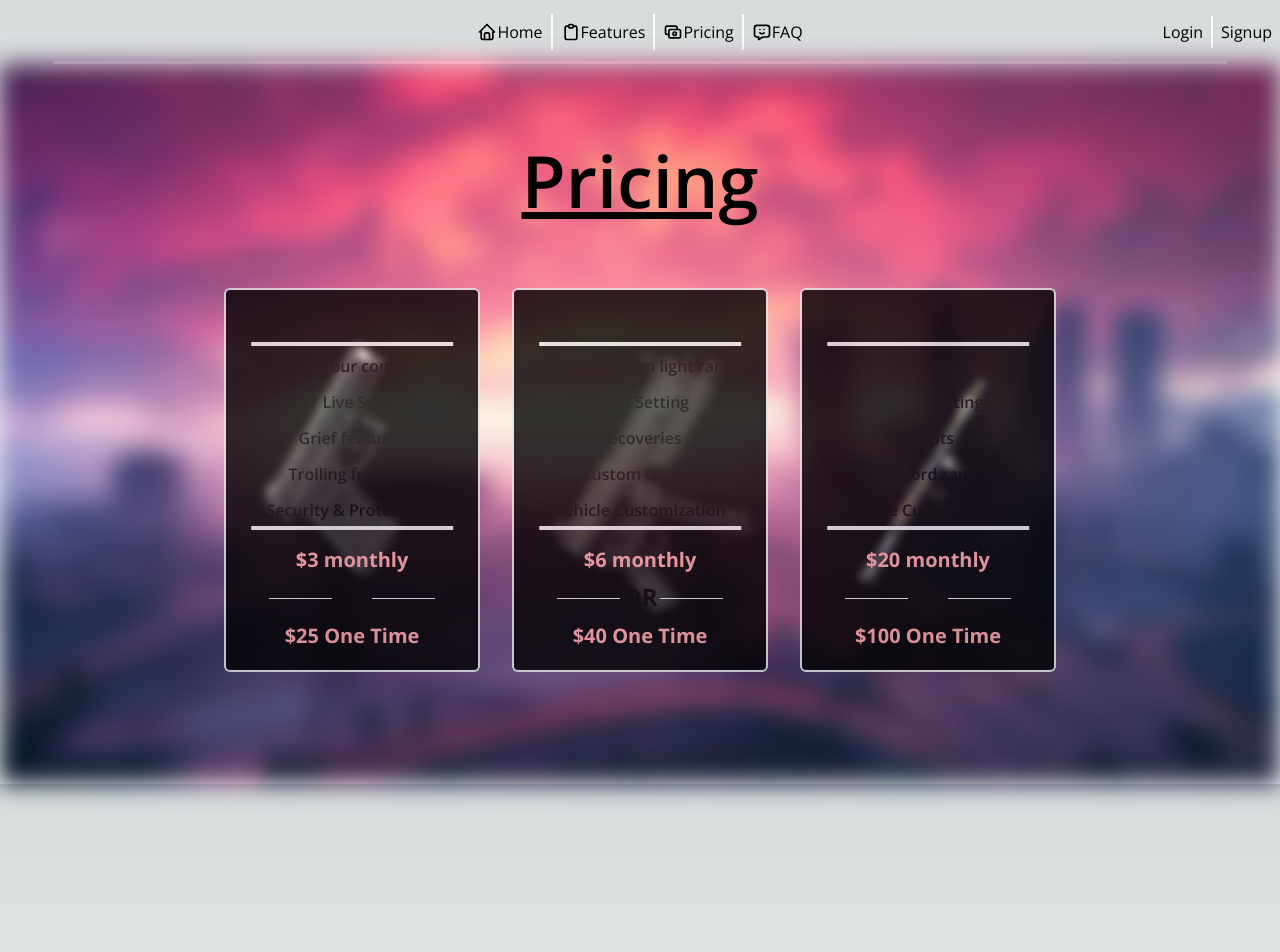
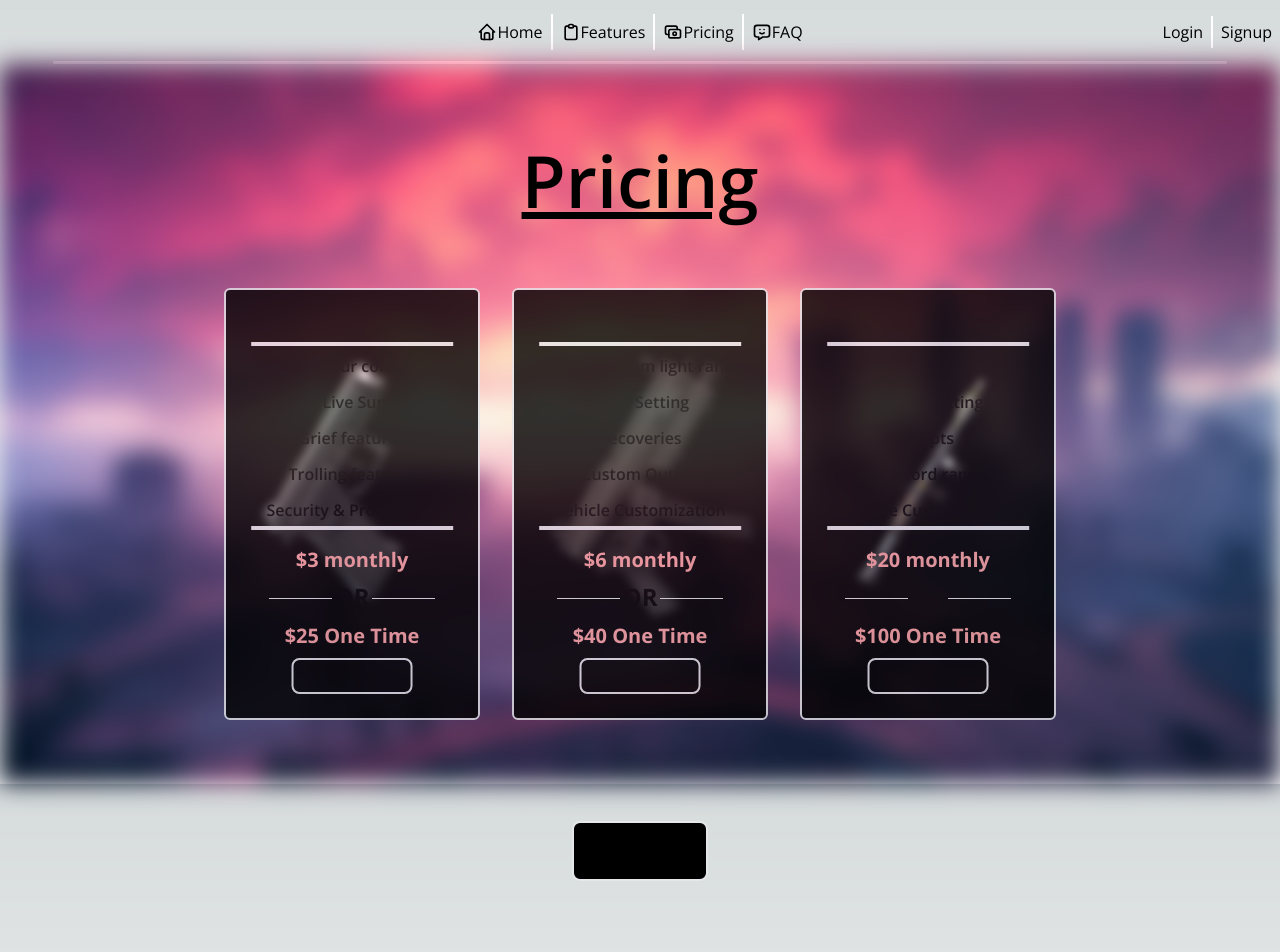
Before and after one commit to Epic-Oreo/super-intro, a Next.js app: page /pricing in a window 1280 px wide. Shown: the top 952 px of the page. Built offline with nearby package versions, Linux system fonts and the light colour scheme.

Commit message:
Added some buttons

```diff
--- a/src/pages/pricing.jsx
+++ b/src/pages/pricing.jsx
@@ -1,5 +1,6 @@
 import Header from "@/components/header/betterHeader"
 import Image from "next/image"
+import Link from "next/link"
 
 const Pricing = () => {
     return(
@@ -9,9 +10,9 @@ const Pricing = () => {
             {/* payment plans */}
             <div className="flex w-full h-full gap-8 mt-12 justify-center absolute top-60 left-0">
 
-                <div className="rounded-md relative w-64 h-96 border-2 bg-black opacity-80 cursor-pointer duration-200 hover:scale-[101%]">
-                    <div className="h-full w-full absolute top-[18rem] left-[10rem] -translate-x-1/2 -translate-y-1/2 -z-10">
-                        <Image src={"/pistol.webp"} width={200} height={200} alt="Still blind" className="w-4/5 h-3/8 -rotate-[60deg] blur-sm"/>
+                <div className="rounded-md relative w-64 h-[27rem] border-2 bg-black opacity-80 duration-200 hover:scale-[101%]">
+                    <div className="h-1/2 w-full absolute top-[14rem] left-[10rem] -translate-x-1/2 -translate-y-1/2 -z-10">
+                        <Image src={"/pistol.webp"} width={200} height={200} alt="Still blind" className="w-[12.8rem] h-36 -rotate-[60deg] blur-sm"/>
                     </div>
                     <div className="h-full w-full">
                         <h1 className="text-center text-3xl mt-3 font-semibold">Light</h1>
@@ -30,12 +31,13 @@ const Pricing = () => {
                         <hr className="mt-6 border-1 w-1/4 absolute left-[9.1rem]"></hr>
                         <h1 className="font-bold text-2xl absolute mt-8 left-1/2 top-[16.2rem] -translate-x-1/2">OR</h1>
                         <h1 className="text-center mt-12 font-bold text-xl text-red-300">$25 One Time</h1>
+                        <button className="absolute left-1/2 -translate-x-1/2 border-2 mt-2 p-1 px-6 rounded-lg hover:bg-white hover:text-black cursor-pointer duration-200">Purchase</button>
                     </div>
 
                 </div>
-                <div className="rounded-md relative w-64 h-96 border-2 bg-black opacity-80 cursor-pointer duration-200 hover:scale-[101%]">
-                    <div className="h-full w-full absolute top-[18rem] left-[10rem] -translate-x-1/2 -translate-y-1/2 -z-10">
-                        <Image src={"/biggergun.webp"} width={200} height={200} alt="Still blind" className="blur-sm w-full h-1/2 transform -scale-x-100 -rotate-[60deg]"/>
+                <div className="rounded-md relative w-64 h-[27rem] border-2 bg-black opacity-80 cursor-pointer duration-200 hover:scale-[101%]">
+                    <div className="h-1/2 w-full absolute top-[13rem] left-[10rem] -translate-x-1/2 -translate-y-1/2 -z-10">
+                        <Image src={"/biggergun.webp"} width={200} height={200} alt="Still blind" className="blur-sm w-64 h-48 transform -scale-x-100 -rotate-[60deg]"/>
                     </div>
                     <div className="h-full w-full">
                         <h1 className="text-center text-3xl mt-3 font-semibold">Medium</h1>
@@ -54,10 +56,11 @@ const Pricing = () => {
                         <hr className="mt-6 border-1 w-1/4 absolute left-[9.1rem]"></hr>
                         <h1 className="font-bold text-2xl absolute mt-8 left-1/2 top-[16.2rem] -translate-x-1/2">OR</h1>
                         <h1 className="text-center mt-12 font-bold text-xl text-red-300">$40 One Time</h1>
+                        <button className="absolute left-1/2 -translate-x-1/2 border-2 mt-2 p-1 px-6 rounded-lg hover:bg-white hover:text-black cursor-pointer duration-200">Purchase</button>
                     </div>
 
                 </div>
-                <div className="rounded-md relative w-64 h-96 border-2 bg-black opacity-80 cursor-pointer duration-200 hover:scale-[101%]">
+                <div className="rounded-md relative w-64 h-[27rem] border-2 bg-black opacity-80 cursor-pointer duration-200 hover:scale-[101%]">
                     <div className="absolute top-36 -z-10">
                             <Image src={"/gtarpg.webp"} width={384} height={187} alt="Still blind" className="blur-sm w-full h-full -rotate-[60deg]"/>
                     </div>
@@ -78,10 +81,16 @@ const Pricing = () => {
                         <hr className="mt-6 border-1 w-1/4 absolute left-[9.1rem]"></hr>
                         <h1 className="font-bold text-2xl absolute mt-8 left-1/2 top-[16.2rem] -translate-x-1/2">OR</h1>
                         <h1 className="text-center mt-12 font-bold text-xl text-red-300">$100 One Time</h1>
+                        <button className="absolute left-1/2 -translate-x-1/2 border-2 mt-2 p-1 px-6 rounded-lg hover:bg-white hover:text-black cursor-pointer duration-200">Purchase</button>
                     </div>
 
                 </div>
+                <div className="absolute top-2/3">
+                    <Link href={"/features"}><button className="py-4 px-8 border-2 rounded-lg bg-black hover:bg-white hover:text-black duration-200 font-semibold">Features</button></Link>
+                </div>
+                <div className="absolute top-[92%] text-center"><h1>© Comp Hax Inc</h1><h4 className="mt-[.5rem] text-[.5rem]">2023-2029 Google Services</h4></div>
             </div>
+
 
 
         </div>
```
